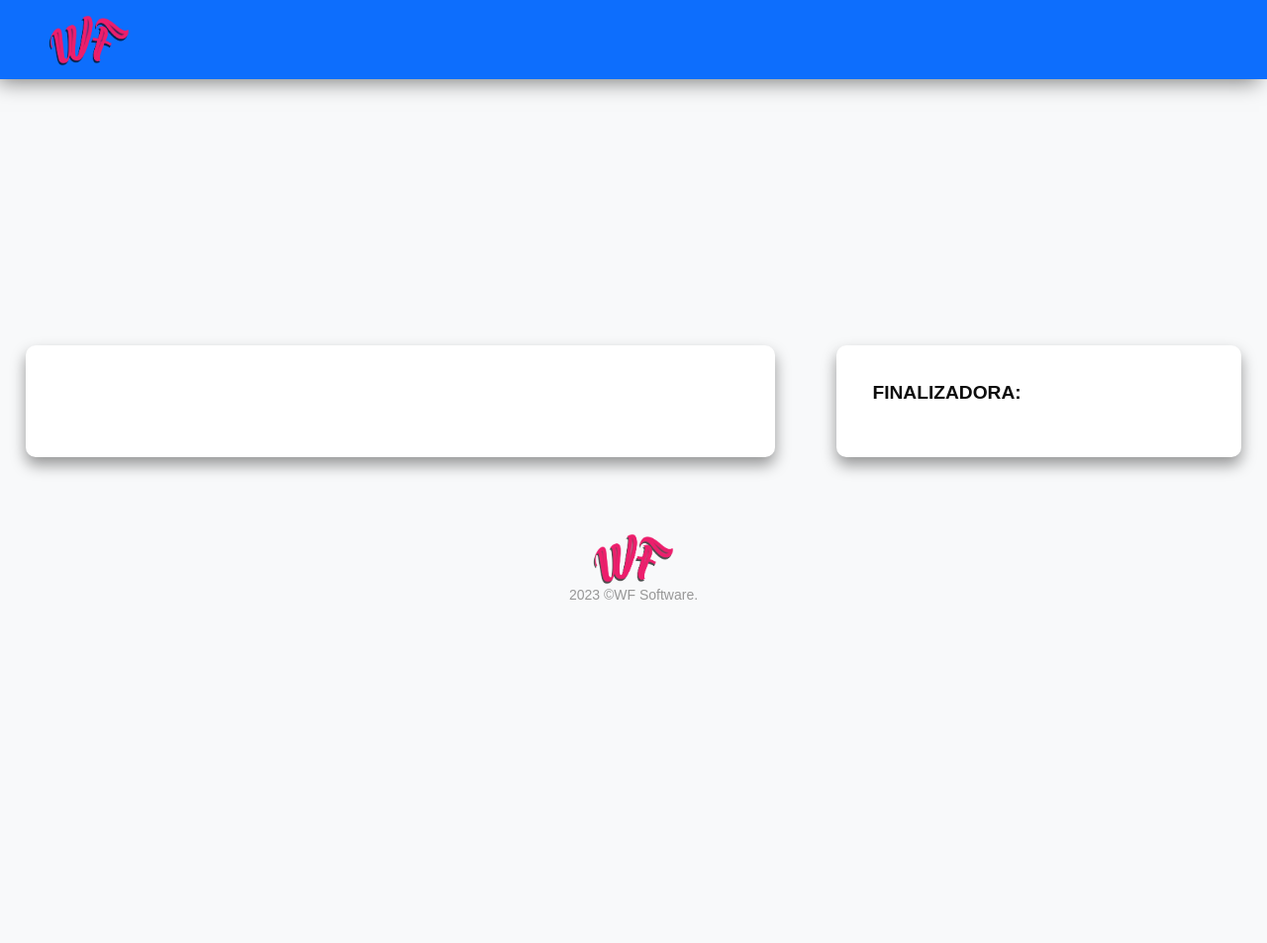
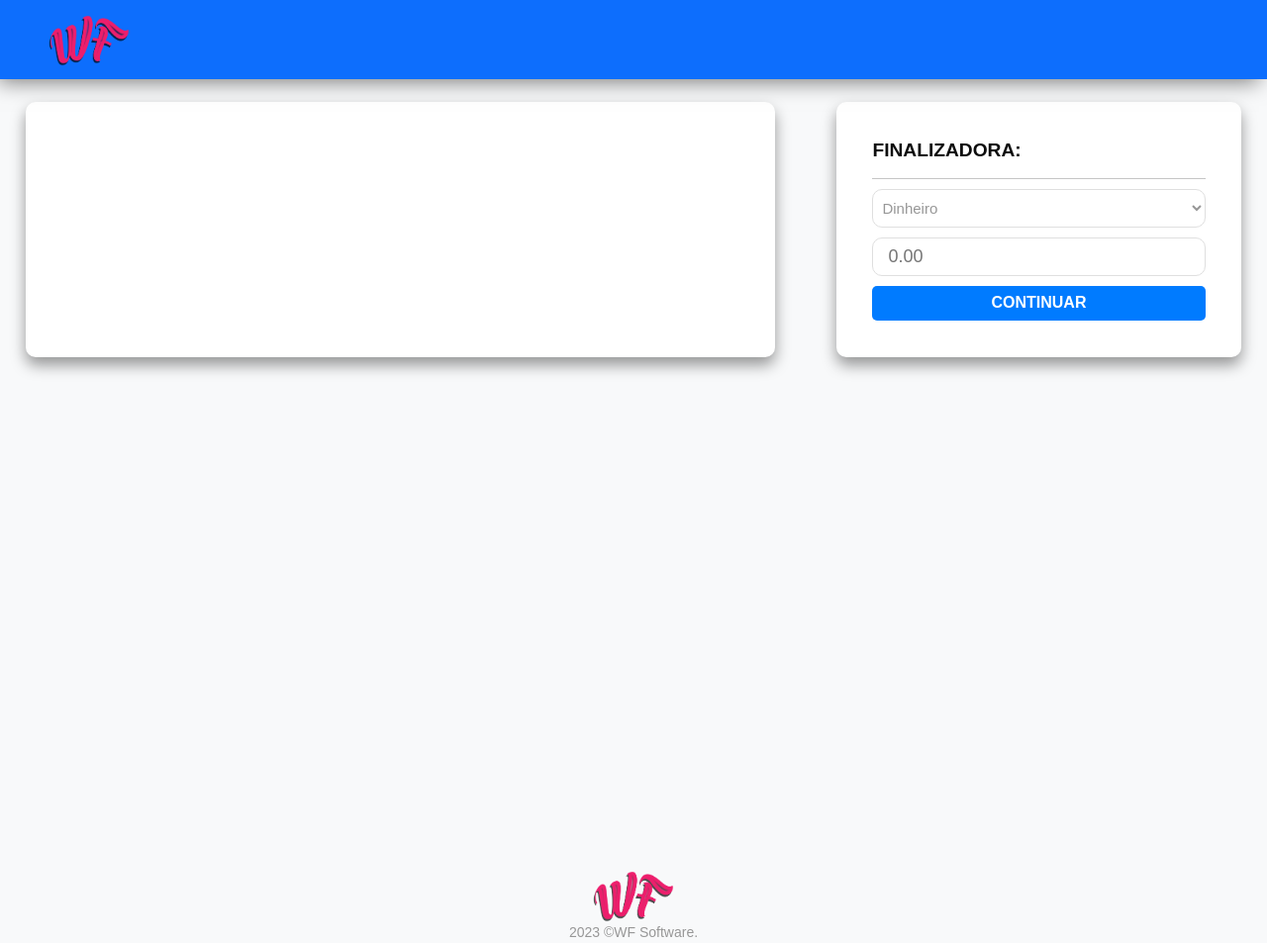
Before and after one commit to WillCunha/PDV-WF-Poo, a PHP site: page /EmissorIngressos/frente.php?id=1 in a window 1280 px wide. Shown: the whole page at 99% size. Before the commit the page ends 606 px from the top, so only its background shows below. Run offline with PHP 8.4, Linux system fonts and the light colour scheme; data that the repository does not hold is empty.

Commit message:
Atualizações do dia 11/02/2023

```diff
--- a/includes/frente-pdv.php
+++ b/includes/frente-pdv.php
@@ -51,9 +51,10 @@ foreach ($ingressos['dados'] as $retorno) {
                         encode: true,
                         success: function(res){
                             console.log(res);
+                            capturaVendasAberta();
                         }
                     }).done(function(res) {
-                        console.log(data);
+                        capturaVendasAberta();
                     })
                 })
                 </script>";
@@ -62,7 +63,7 @@ foreach ($ingressos['dados'] as $retorno) {
 
 ?>
 <div class="content">
-    <section style="width: 100%; padding: 2%;">
+    <section style="width: 100%; padding: 2%;height: 100vh;margin-top: 20%;"">
         <div id="Home" class="tabcontent">
             <div class="line first">
                 <div class="blocos corpo2">
@@ -76,14 +77,28 @@ foreach ($ingressos['dados'] as $retorno) {
                     <h1 style="text-align: center; font-size: 3.5rem;"></h1>
                     <div id="lista">
                     </div>
+                    <hr>
+                    <div class="finalizadora">
+                    <form action="recebe-venda.php" method="post">
+                        <select name="forma" id="forma">
+                            <option value="Dinheiro">Dinheiro</option>
+                            <option value="Credito">Crédito</option>
+                            <option value="Debito">Débito</option>
+                            <option value="Pix">Pix</option>
+                        </select>
+                        <input type="text" name="receber" id="receber" class="quantidade" placeholder="0.00" style="width: 100%;">
+                        <button type='submit' id='adicionar'>CONTINUAR</button>
+                    </form>
+                    </div>
                 </div>
             </div>
         </div>
     </section>
     <script>
-
         setInterval(capturaVendasAberta, 500);
         jQuery('.disabled').prop('disabled', true);
+
+        $("#receber").maskMoney({showSymbol:true, symbol:"R$", decimal:",", thousands:"."});
 
         function inpNum(e) {
             e = e || window.event;
@@ -95,12 +110,12 @@ foreach ($ingressos['dados'] as $retorno) {
 
         function capturaVendasAberta() {
             $.ajax({
-                type: "GET",
-                url: "venda-aberta.php",
-                dataType: "html",
+                type: 'GET',
+                url: 'venda-aberta.php',
+                dataType: 'html',
                 success(response) {
                     console.log(response)
-                    $("#lista").html(response);
+                    $('#lista').html(response);
                 }
             })
         }
--- a/includes/header.php
+++ b/includes/header.php
@@ -5,11 +5,13 @@
     <meta http-equiv="X-UA-Compatible" content="IE=edge">
     <meta name="viewport" content="width=device-width, initial-scale=1.0">
     <title>PDV WF | Eventos Hoje.</title>
+    <link rel="icon" type="image/x-icon" href="src/images/favicon.png">
     <link href="https://cdn.jsdelivr.net/npm/bootstrap@5.0.2/dist/css/bootstrap.min.css" rel="stylesheet" integrity="sha384-EVSTQN3/azprG1Anm3QDgpJLIm9Nao0Yz1ztcQTwFspd3yD65VohhpuuCOmLASjC" crossorigin="anonymous">
     <link rel="stylesheet" href="src/css/style.css" />
     <link rel="stylesheet" href="https://cdnjs.cloudflare.com/ajax/libs/font-awesome/4.7.0/css/font-awesome.min.css">
     <link href="https://fonts.googleapis.com/css?family=Titillium+Web:400,600,700" rel="stylesheet" />
     <script src="https://ajax.googleapis.com/ajax/libs/jquery/3.6.1/jquery.min.js"></script>
+    <script src="src/js/jquery.maskMoney.min.js" type="text/javascript"></script>
 </head>
 <body class="bg-light">
 <nav class="navbar navbar-expand-lg navbar-dark bg-primary pe-5 ps-5">
--- a/src/css/style.css
+++ b/src/css/style.css
@@ -22,6 +22,9 @@ body {
 .navbar {
     -webkit-box-shadow: -5px 6px 20px -3px rgba(0, 0, 0, 0.5);
     box-shadow: -5px 6px 20px -3px rgba(0, 0, 0, 0.5);
+    position: fixed;
+    width: 100%;
+    z-index: 999;
 }
 
 .col-lg-auto {
@@ -95,7 +98,7 @@ td {
 
 .total {
     color: #171717;
-    font-size: 16px;
+    font-size: 14px;
     font-weight: 700;
 }
 
@@ -145,7 +148,13 @@ td {
 #lista {
     margin-top: 5%;
     margin-bottom: 3%;
-  }
+}
+
+.finalizadora {
+    display: grid;
+    grid-template-columns: auto, auto;
+    width: 100%;
+}
 
 .itens {
     display: flex;
@@ -155,7 +164,7 @@ td {
     justify-content: space-between;
 }
 
-.itens p{
+.itens p {
     width: 50%;
     font-size: 14px;
     font-weight: 700;
@@ -242,7 +251,7 @@ td {
     width: 70%;
     text-align: left;
     display: grid;
-    line-height: 35px;
+    line-height: 22px;
     text-transform: uppercase;
     color: #979797;
     font-size: 14px;
@@ -252,13 +261,27 @@ td {
     width: 30%;
     text-align: right;
     display: grid;
-    line-height: 35px;
+    line-height: 22px;
     color: #979797;
     font-weight: 700;
     font-size: 14px;
 }
 
-.ingressos {
+#forma {
+    background-color: transparent;
+    border-radius: 10px;
+    border: 1px solid #dfdfdf;
+    font-family: 'Aria', sans-serif;
+    color: #979797;
+    font-size: 15px;
+    height: 39px;
+    width: 100%;
+    padding: 5px;
+    font-weight: 400;
+    margin: 3% 0 3% 0;
+}
+
+X .ingressos {
     display: inline-flex;
     justify-content: space-between;
     align-content: center;
--- a/venda-aberta.php
+++ b/venda-aberta.php
@@ -18,12 +18,16 @@ foreach($vendaAberta as $venda){
         echo "<hr>";
         echo "<div class='contadores-eventos'>";
         echo "<div class='titulos-contadores'>";
-        echo "<b >QUANTIDADE DE INGRESSOS: </b>";
-        echo "<b class='total'>VALOR TOTAL: </b>";
+        echo "<b style='font-size: 14px';>QUANTIDADE DE INGRESSOS: </b>";
+        echo "<b class='total'>SUBTOTAL: </b>";
+        echo "<b class='total'>A RECEBER: </b>";
+        echo "<b class='total'>TROCO: </b>";
         echo "</div>";
         echo "<div class='numeros-contadores'>";
-        echo "<P >".$somaQuantidade."</P>";
+        echo "<P >".sprintf("%02d", $somaQuantidade)."</P>";
         echo "<p class='total'>R$ ".number_format($somaVenda,2,",",".")."</p>";
+        echo "<p class='total'>R$ ".number_format("0",2,",",".")."</p>";
+        echo "<p class='total'>R$ ".number_format("0",2,",",".")."</p>";
         echo "</div>";
         echo "</div>";
     }
```
Also changed, not shown: src/images/favicon.png (added), src/js/jquery.maskMoney.min.js (added).
